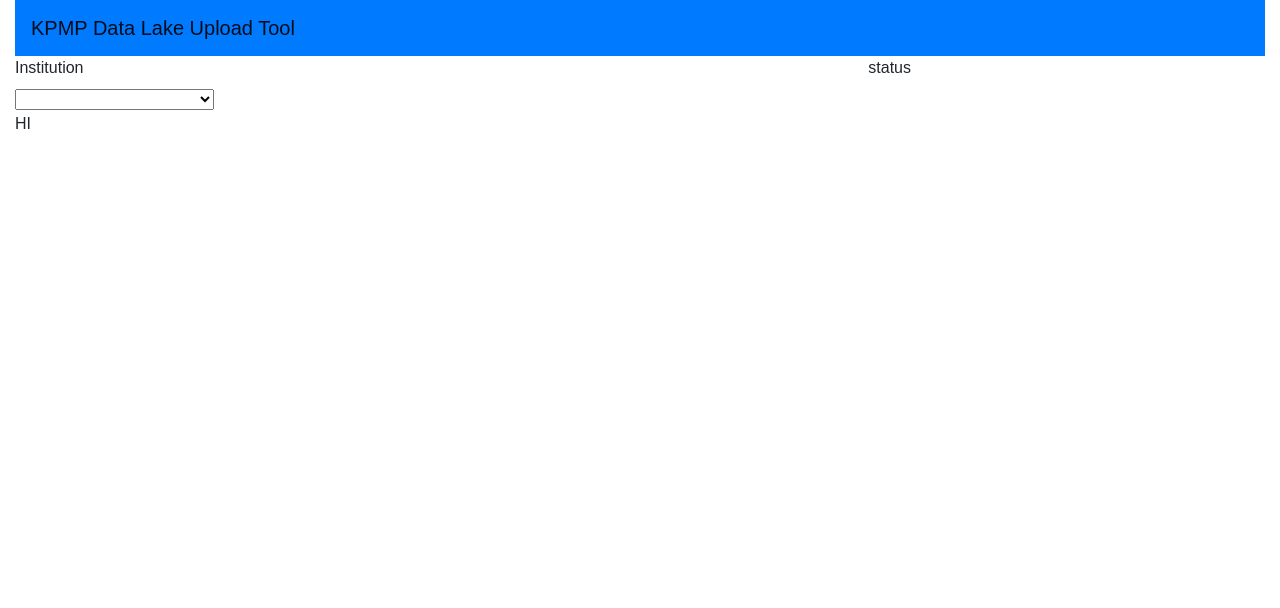
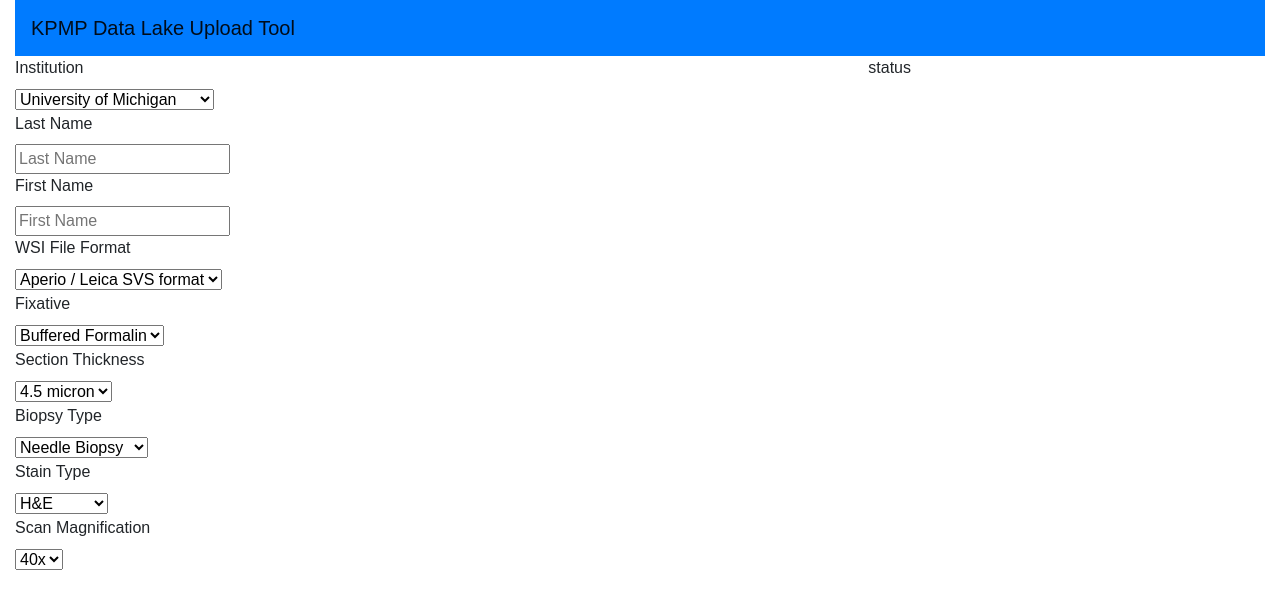
Before and after one commit to KPMP/orion-web, a React (Create React App) app: page / in a window 1280 px wide. Shown: the top 608 px of the page. Built offline with nearby package versions, Linux system fonts and the light colour scheme.

Commit message:
KPMP-22: Initial horrible form

```diff
--- a/src/components/UploadForms/WholeSlideImageForm.js
+++ b/src/components/UploadForms/WholeSlideImageForm.js
@@ -5,12 +5,77 @@ class WholeSlideImageForm extends Component {
 	render() {
 		return (
 			<form>
-				<div><label>Institution</label></div>
-				<Field name="institution" component="select">
-					<option />
-					<option value="University of Michigan">University of Michigan</option>
-					<option value="University of Washington">University of Washington</option>
-				</Field>
+				<div><label>Institution</label>
+					<div>
+						<Field name="institution" component="select">
+							<option value="University of Michigan">University of Michigan</option>
+							<option value="University of Washington">University of Washington</option>
+						</Field>
+					</div>
+				</div>
+				<div>
+					<label>Last Name</label>
+					<div>
+						<Field name="lastName" component="input" type="text" placeholder="Last Name"/>
+					</div>
+				</div>
+				<div>
+		        		<label>First Name</label>
+		        		<div>
+		        			<Field name="firstName" component="input" type="text" placeholder="First Name"/>
+		        		</div>
+		        	</div>
+	        		<div><label>WSI File Format</label>
+	        			<div>
+						<Field name="fileFormat" component="select">
+							<option value="svs">Aperio / Leica SVS format</option>
+							<option value="other">Other</option>
+						</Field>
+					</div>
+				</div>
+				<div><label>Fixative</label>
+		    			<div>
+						<Field name="fixative" component="select">
+							<option value="bufferedFormalin">Buffered Formalin</option>
+							<option value="frozen">Frozen</option>
+							<option value="fresh">Fresh</option>
+						</Field>
+					</div>
+				</div>
+				<div><label>Section Thickness</label>
+					<div>
+						<Field name="sectionThickness" component="select">
+							<option value="4.5">4.5 micron</option>
+							<option value="5">5 micron</option>
+							<option value="8">8 micron</option>
+						</Field>
+					</div>
+				</div>
+				<div><label>Biopsy Type</label>
+					<div>
+						<Field name="biopsyType" component="select">
+							<option value="needle">Needle Biopsy</option>
+							<option value="surgical">Surgical Biopsy</option>
+						</Field>
+					</div>
+				</div>
+				<div><label>Stain Type</label>
+					<div>
+						<Field name="stainType" component="select">
+							<option value="h&e">H&E</option>
+							<option value="red wine">Red Wine</option>
+						</Field>
+					</div>
+				</div>
+				<div><label>Scan Magnification</label>
+					<div>
+						<Field name="scanMagnification" component="select">
+							<option value="40">40x</option>
+							<option value="30">30x</option>
+							<option value="10">10x</option>
+						</Field>
+					</div>
+				</div>
 			</form>
 		);
 	}
--- a/src/components/UploadPage.js
+++ b/src/components/UploadPage.js
@@ -19,7 +19,7 @@ class UploadPage extends Component {
 					</div>
 					<div className="col-sm-4">status</div>
 				</div>
-			HI</div>);
+			</div>);
 	}
 }
 
```
